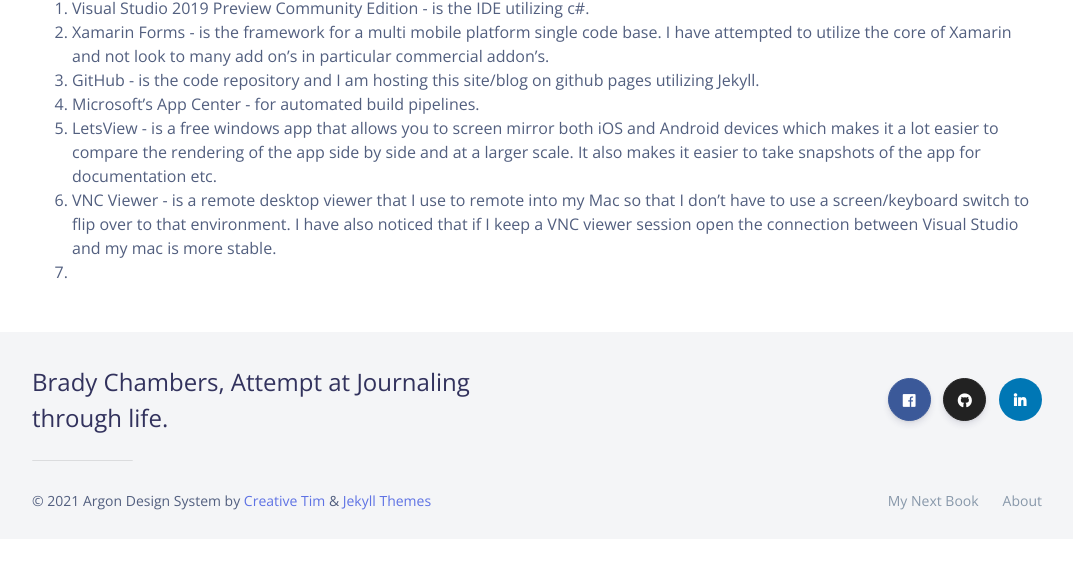
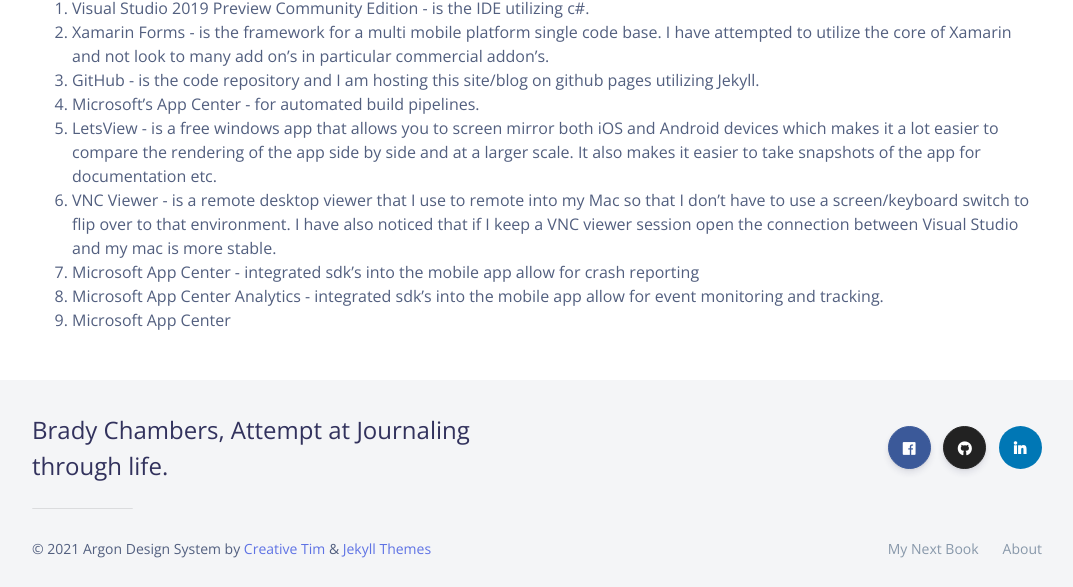
Before and after one commit to bradyguyc/bradyguyc.github.io, a Jekyll site: the page built from _pages/thebigpicture.md, in a window 1280 px wide and 900 px high, scrolled down 1242 px, cut to the strip 313-900 px from the top of the window. Shown: the whole strip, without its empty margins (103-1176 px from the left). Built offline with Jekyll 4.4.1, drawn with Linux system fonts in a browser that asks for light colours; nearby versions of some CDN libraries; before the commit the page ends 2094 px from its top, so only the background shows below that.

Commit message:
_pages/thebigpicture.md updated from https://stackedit.io/

```diff
--- a/_pages/thebigpicture.md
+++ b/_pages/thebigpicture.md
@@ -18,9 +18,11 @@ Azure, Visual Studio, and Xamarin are the primary technologies utilized in the s
 4. Microsoft's App Center - for automated build pipelines.
 5. LetsView - is a free windows app that allows you to screen mirror both iOS and Android devices which makes it a lot easier to compare the rendering of the app side by side and at a larger scale.  It also makes it easier to take snapshots of the app for documentation etc.
 6. VNC Viewer - is a remote desktop viewer that I use to remote into my Mac so that I don't have to use a screen/keyboard switch to flip over to that environment.  I have also noticed that if I keep a VNC viewer session open the connection between Visual Studio and my mac is more stable.
-7.
+7. Microsoft App Center - integrated sdk's into the mobile app allow for crash reporting
+8. Microsoft App Center Analytics - integrated sdk's into the mobile app allow for event monitoring and tracking.
+9. Microsoft App Center
 
 <!--stackedit_data:
-eyJoaXN0b3J5IjpbMTczMDAwODI0MSwyMTIyMjIyMDQzLC0xMD
+eyJoaXN0b3J5IjpbMTc0ODQ3MjcxOSwyMTIyMjIyMDQzLC0xMD
 UzNTY0NDQyLC0xODU4MTA4MDQyLC0xMTk5MzMyNDM1XX0=
 -->
```
